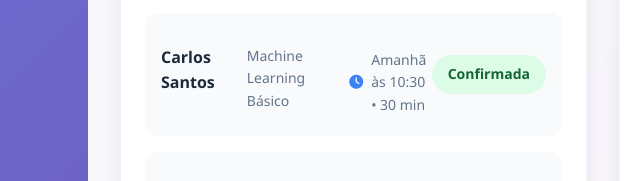
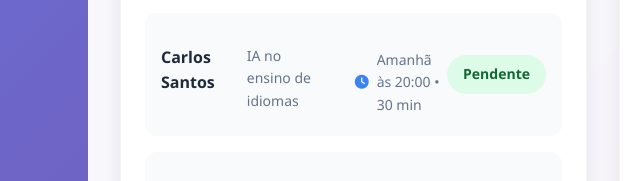
Before and after one commit to 03fred/FIAP-SABIA, a plain HTML site: page index.html in a window 1280 px wide. Shown: the part 907-1088 px from the top of the page, 162-802 px from the left. Drawn offline with Linux system fonts and the light colour scheme.

Commit message:
Update index.html

```diff
--- a/index.html
+++ b/index.html
@@ -156,13 +156,13 @@
                             <div class="session-item">
                                 <div class="session-info">
                                     <h4>Carlos Santos</h4>
-                                    <p>Machine Learning Básico</p>
+                                    <p>IA no ensino de idiomas</p>
                                     <div class="session-time">
                                         <i class="fas fa-clock"></i>
-                                        Amanhã às 10:30 • 30 min
+                                        Amanhã às 20:00 • 30 min
                                     </div>
                                 </div>
-                                <div class="session-status confirmed">Confirmada</div>
+                                <div class="session-status confirmed">Pendente</div>
                             </div>
 
                             <div class="session-item">
```
